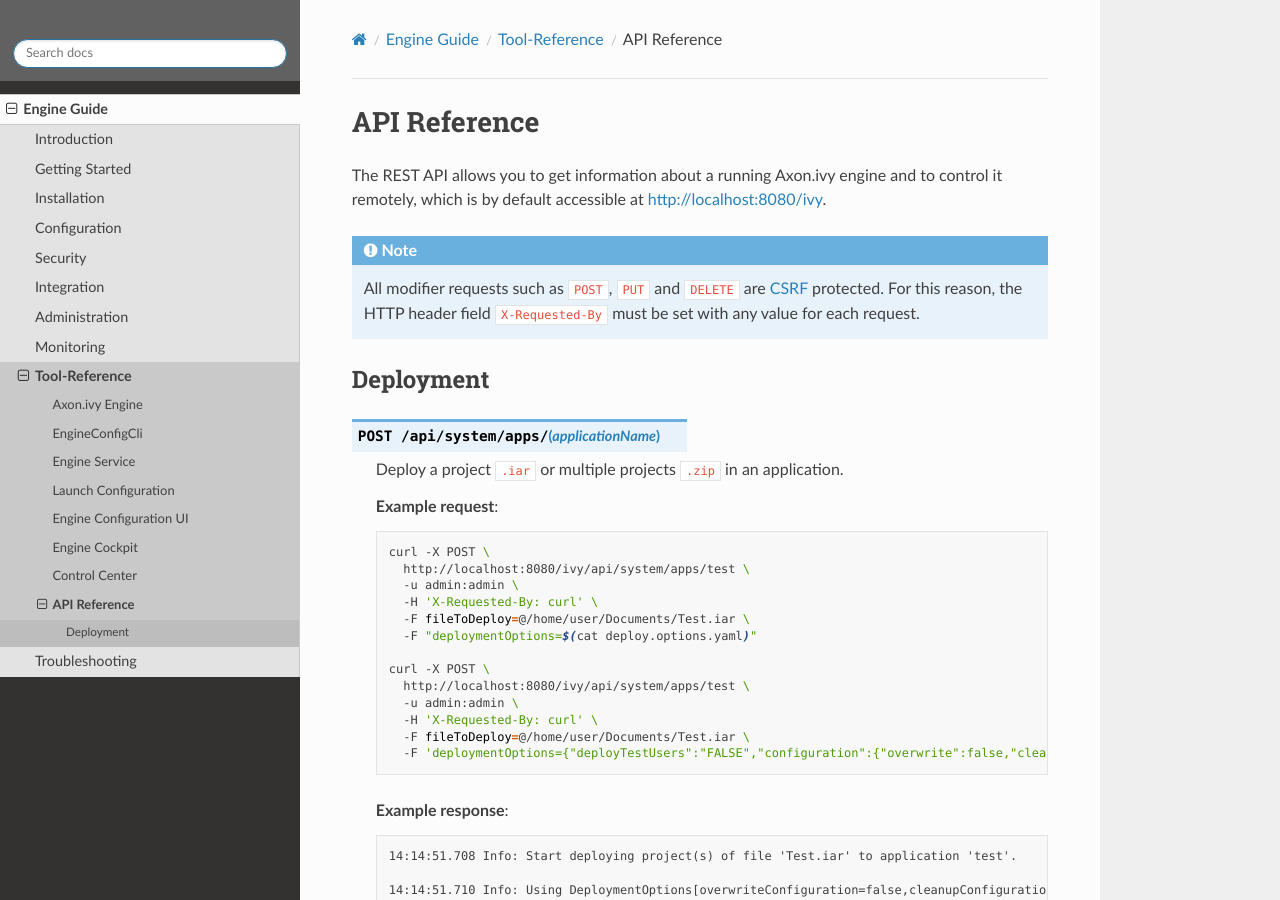
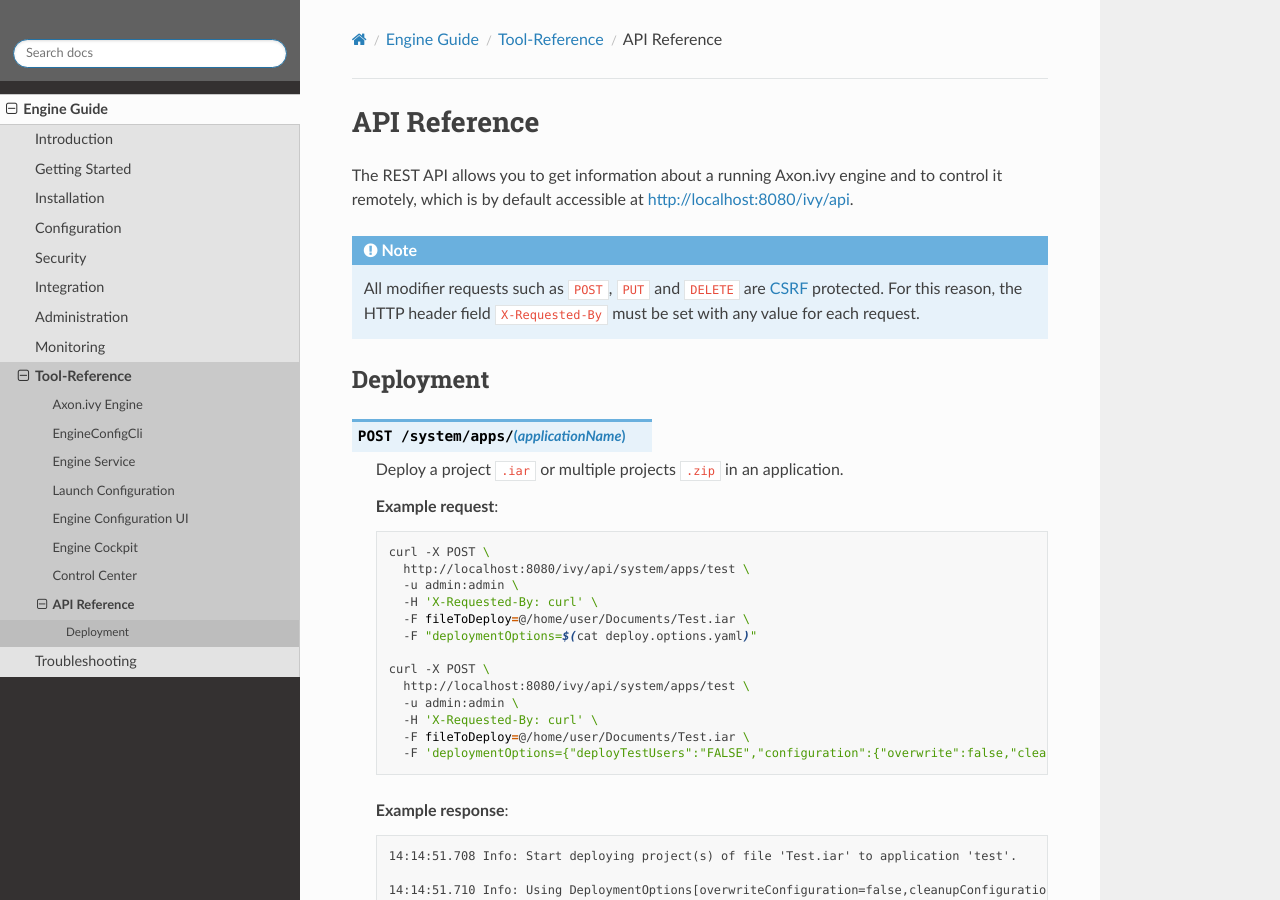
Before and after one commit to bernhardAxonIvy/doc, a Sphinx documentation site: the page built from source/engine-guide/tool-reference/api-reference.rst, in a window 1280 px wide and 900 px high. Built offline with Sphinx 7.4.7 and the Read the Docs theme 2.0.0, drawn with Linux system fonts in a browser that asks for light colours; the version number could not be read and is left out; part of the change alters nothing that is shown.

```diff
--- a/source/engine-guide/tool-reference/api-reference.rst
+++ b/source/engine-guide/tool-reference/api-reference.rst
@@ -3,7 +3,7 @@ API Reference
 
 The REST API allows you to get information about a running Axon.ivy engine and
 to control it remotely, which is by default accessible at
-http://localhost:8080/ivy.
+http://localhost:8080/ivy/api.
 
 .. note::
 
@@ -18,7 +18,7 @@ http://localhost:8080/ivy.
 Deployment
 ----------
 
-.. http:post::  /api/system/apps/(applicationName)
+.. http:post:: /system/apps/(applicationName)
 
     Deploy a project :file:`.iar` or multiple projects :file:`.zip` in an
     application.
```
